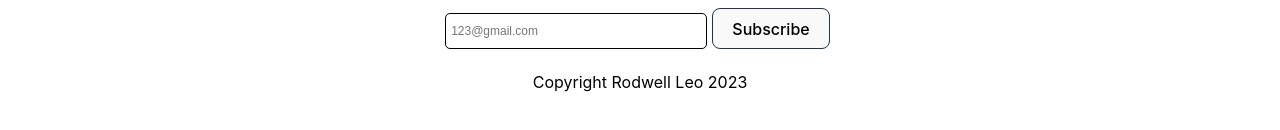
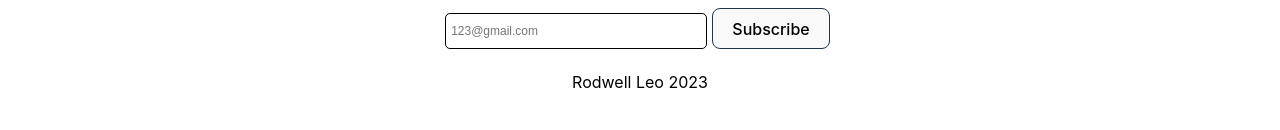
Before and after one commit to rodweleo/rodweleo.dev, a React (Vite) app: page /contact in a window 1280 px wide. Shown: the part 274-404 px from the top of the page. Built offline with nearby package versions, Linux system fonts and the light colour scheme.

Commit message:
Final uploads

```diff
--- a/src/App.tsx
+++ b/src/App.tsx
@@ -6,10 +6,10 @@ import {
 import { About } from "./pages/About";
 import "./App.css";
 import { Contact } from "./pages/Contact";
-import { Header } from "./Header";
+import { Header } from "./components/Header";
 import { Homepage } from "./pages/Homepage";
 import { Projects } from "./pages/Projects";
-import { Footer } from "./Footer";
+import { Footer } from "./components/Footer";
 
 function App() {
   return (
--- a/src/ContactForm.tsx
+++ b/src/components/ContactForm.tsx
@@ -1,6 +1,6 @@
 import { useState } from "react";
 import emailjs from "@emailjs/browser";
-import emailAPI from "./utils/emailAPI";
+import emailAPI from "../utils/emailAPI";
 
 export function ContactForm() {
   const [formData, setFormData] = useState({
--- a/src/Footer.tsx
+++ b/src/components/Footer.tsx
@@ -1,4 +1,4 @@
-import SubscribeForm from "./components/SubscribeForm";
+import SubscribeForm from "../components/SubscribeForm";
 
 export function Footer() {
   const year = new Date().getFullYear();
@@ -7,7 +7,7 @@ export function Footer() {
     <footer>
       <hr />
       <SubscribeForm />
-      <p>{`Copyright Rodwell Leo ${year}`}</p>
+      <p>{`Rodwell Leo ${year}`}</p>
     </footer>
   );
 }
--- a/src/Header.tsx
+++ b/src/components/Header.tsx
@@ -1,6 +1,6 @@
 import { FaBars } from "react-icons/fa";
 import { useState } from "react";
-import { Link } from "../node_modules/react-router-dom/dist/index";
+import { Link } from "react-router-dom";
 
 export function Header() {
   const [isOpen, setIsOpen] = useState(false);
--- a/src/SocialLinks.tsx
+++ b/src/components/SocialLinks.tsx
@@ -1,7 +1,8 @@
 import { FaGithub } from "react-icons/fa";
 import { BsLinkedin } from "react-icons/bs";
 import { HiMail } from "react-icons/hi";
-import { Link } from "../node_modules/react-router-dom/dist/index";
+import { Link } from "react-router-dom";
+
 
 export function SocialLinks() {
   return (
--- a/src/index.css
+++ b/src/index.css
@@ -5,7 +5,6 @@
 
   color-scheme: light dark;
   color: rgba(255, 255, 255, 0.87);
-  background-color: #242424;
 
   font-synthesis: none;
   text-rendering: optimizeLegibility;
@@ -25,6 +24,7 @@ a:hover {
 
 body {
   margin: 0;
+  height: 100vh;
 }
 
 footer{
--- a/src/pages/Homepage.tsx
+++ b/src/pages/Homepage.tsx
@@ -1,8 +1,8 @@
 import { Link } from "../../node_modules/react-router-dom/dist/index";
 import admin from "../assets/images/Profile Picture.jpg";
 import project_avatar from "../assets/images/smart-muscle.jpeg";
-import { SocialLinks } from "../SocialLinks";
-import { ContactForm } from "../ContactForm";
+import { SocialLinks } from "../components/SocialLinks";
+import { ContactForm } from "../components/ContactForm";
 import { FaGithub } from "react-icons/fa";
 import { FaJava } from "react-icons/fa";
 import { FaReact } from "react-icons/fa";
@@ -69,12 +69,10 @@ export function Homepage() {
         },
         { language: "SQL" },
       ],
-      links: [
-        {
-          live_demo: "http://www.smartmuscle.com",
-          github: "smartmuscle",
-        },
-      ],
+      links: {
+        live_demo: "https://smartmuscle.vercel.app",
+        github: "https://www.github/com/rodweleo/smartmuscle",
+      },
     },
   ];
 
@@ -92,10 +90,10 @@ export function Homepage() {
         <h4>{project.name}</h4>
         <p>{project.description}</p>
         <div className="links">
-          <Link to="https://www.smartmuscle.com" className="link_btn">
+          <Link to={project.links.github} className="link_btn">
             <FaGithub />
           </Link>
-          <Link to="https://www.smartmuscle.com" className="link_btn">
+          <Link to={project.links.live_demo} className="link_btn">
             Live Demo
           </Link>
         </div>
```
Also changed, not shown: src/components/MyButton.tsx (renamed from src/MyButton.tsx).
